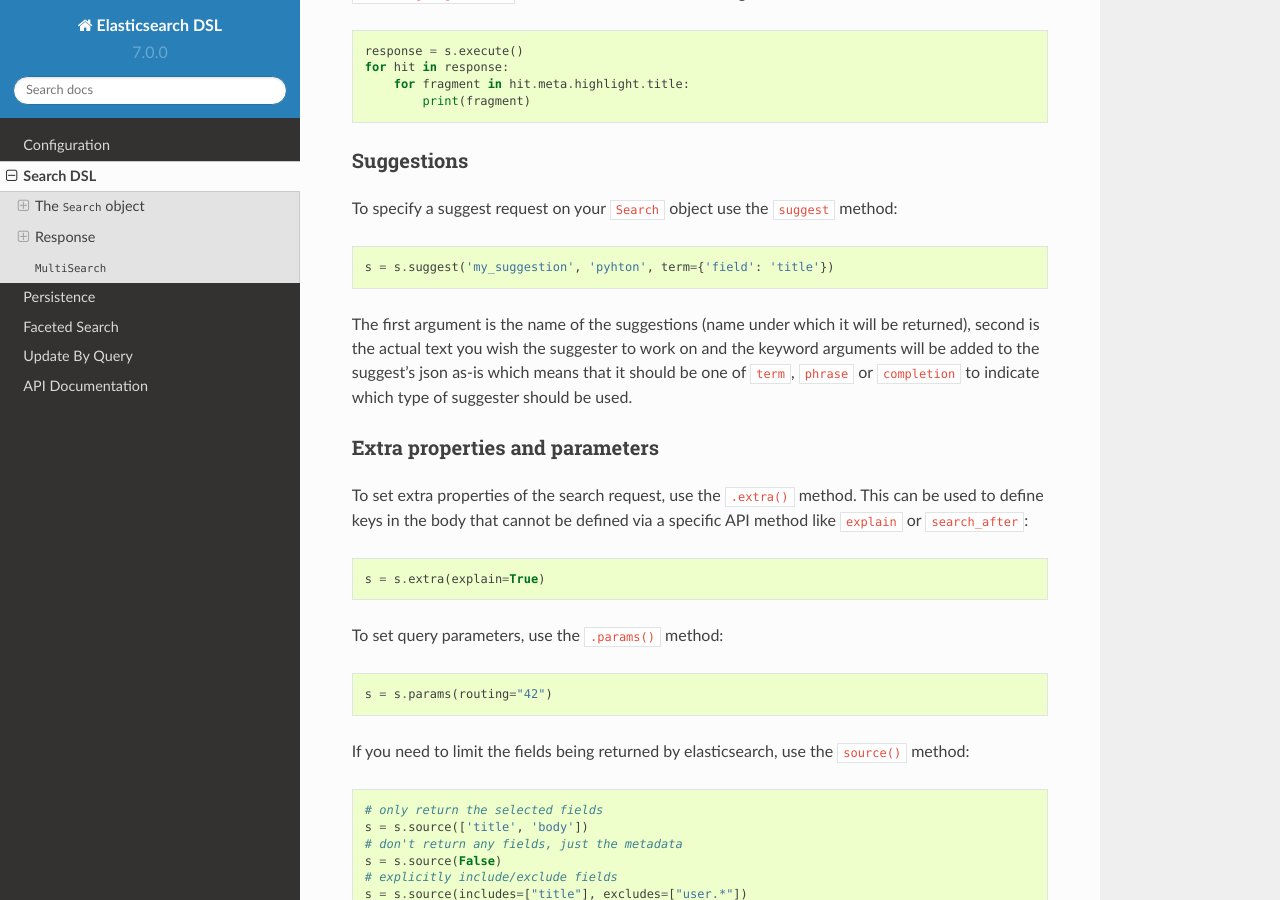
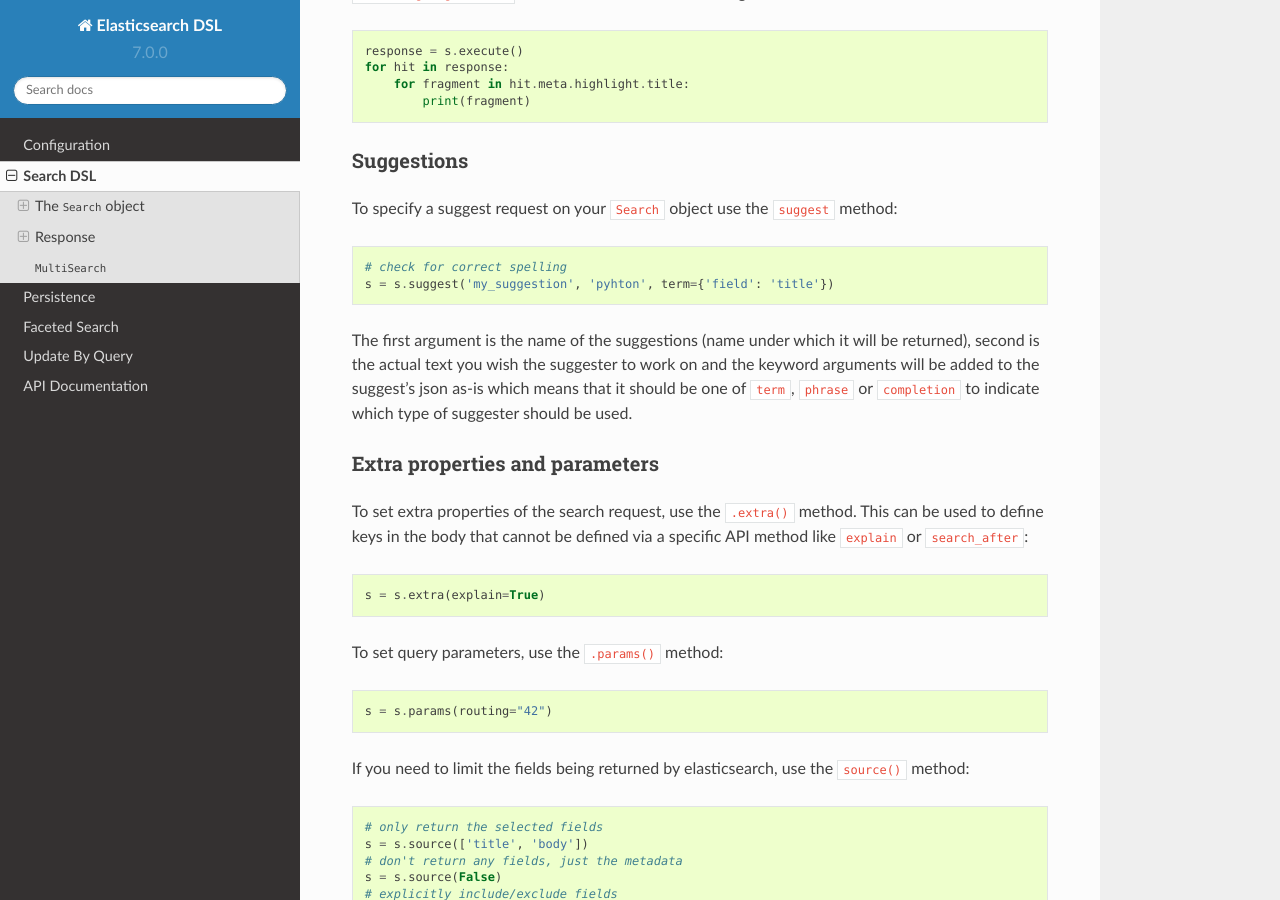
Before and after one commit to elastic/elasticsearch-dsl-py, a Sphinx documentation site: the page built from docs/search_dsl.rst, in a window 1280 px wide and 900 px high, scrolled down 7396 px. Built offline with Sphinx 7.4.7 and the Read the Docs theme 2.0.0, drawn with Linux system fonts in a browser that asks for light colours.

Commit message:
Explain example in docs

```diff
--- a/docs/search_dsl.rst
+++ b/docs/search_dsl.rst
@@ -425,6 +425,7 @@ To specify a suggest request on your ``Search`` object use the ``suggest`` metho
 
 .. code:: python
 
+    # check for correct spelling
     s = s.suggest('my_suggestion', 'pyhton', term={'field': 'title'})
 
 The first argument is the name of the suggestions (name under which it will be
```
